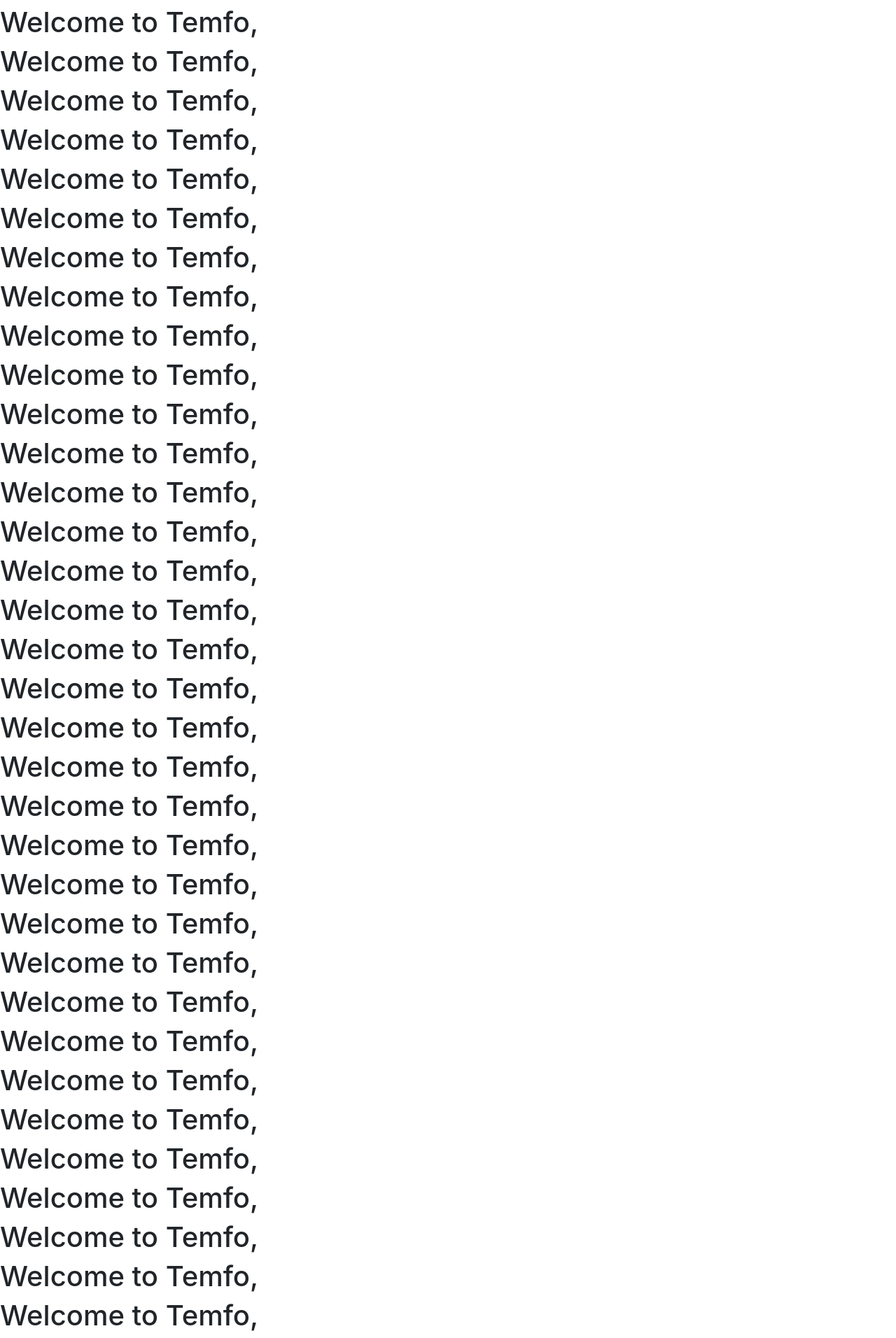
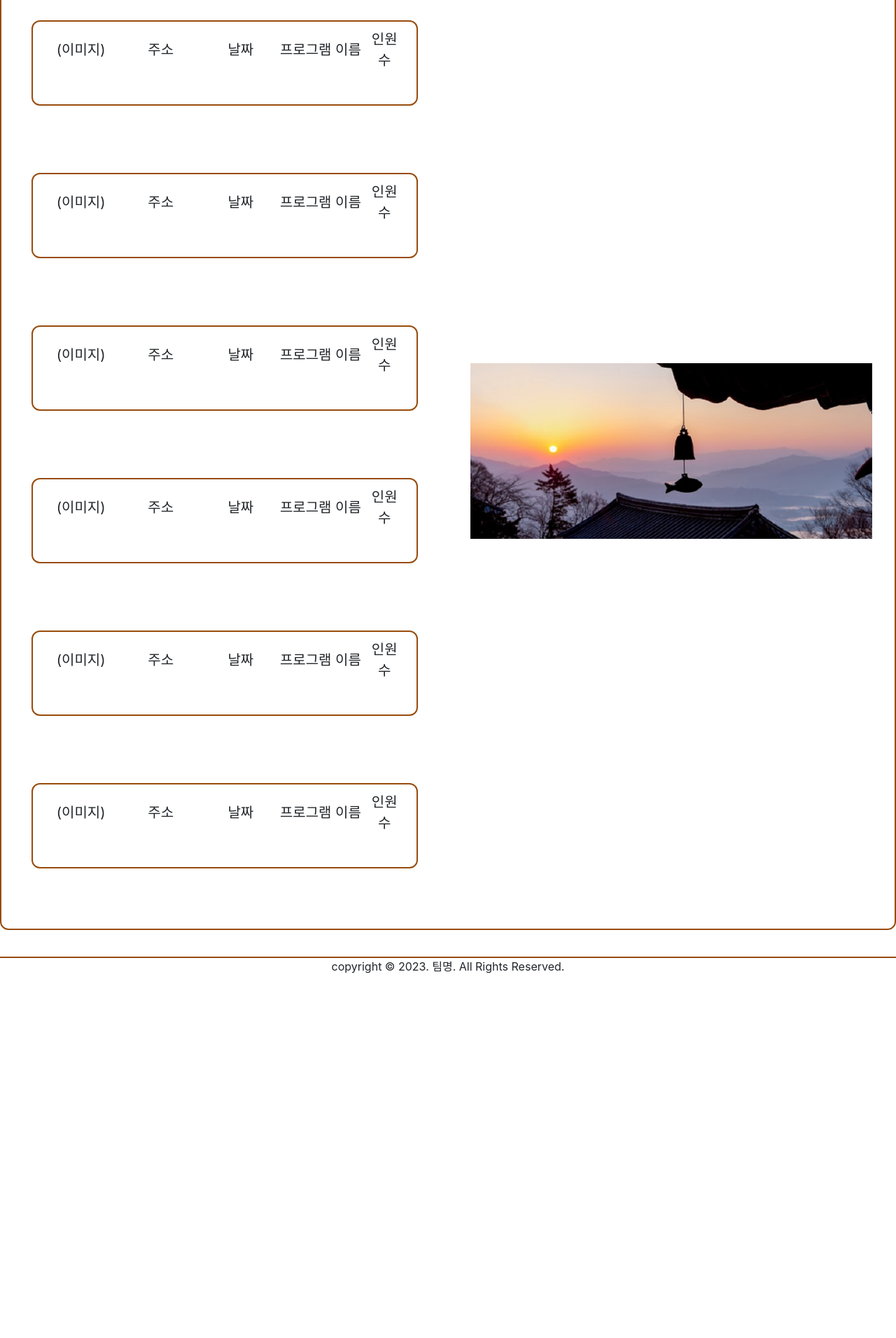
Before and after one commit to jiyoung-B/teamproject-templestay, a Next.js app: page / in a window 1280 px wide. Shown: the part 148-2060 px from the top of the page at 70% size. After the commit the page ends 1557 px from the top, so only its background shows below. Built offline with nearby package versions, Linux system fonts and the light colour scheme.

Commit message:
main 틀

```diff
--- a/pages/index.js
+++ b/pages/index.js
@@ -1,50 +1,79 @@
 import Layout from "./layout/Layout";
 import ToIntro from "./layout/ToIntro";
 import Nav from "./layout/Nav";
+import Container from "react-bootstrap/Container";
+import Row from "react-bootstrap/Row";
+import Col from "react-bootstrap/Col";
+import Link from "next/link";
+import img from "next/image";
+import React from "react";
 
 export default function Home() {
     return (
-        <div>
+        <div className="bg-white" id="wrapper">
             <title>Temfo,</title>
-            <h1 style={{ paddingTop: "100px" }}> Welcome to Temfo, </h1>
-            <h1> Welcome to Temfo, </h1>
-            <h1> Welcome to Temfo, </h1>
-            <h1> Welcome to Temfo, </h1>
-            <h1> Welcome to Temfo, </h1>
-            <h1> Welcome to Temfo, </h1>
-            <h1> Welcome to Temfo, </h1>
-            <h1> Welcome to Temfo, </h1>
-            <h1> Welcome to Temfo, </h1>
-            <h1> Welcome to Temfo, </h1>
-            <h1> Welcome to Temfo, </h1>
-            <h1> Welcome to Temfo, </h1>
-            <h1> Welcome to Temfo, </h1>
-            <h1> Welcome to Temfo, </h1>
-            <h1> Welcome to Temfo, </h1>
-            <h1> Welcome to Temfo, </h1>
-            <h1> Welcome to Temfo, </h1>
-            <h1> Welcome to Temfo, </h1>
-            <h1> Welcome to Temfo, </h1>
-            <h1> Welcome to Temfo, </h1>
-            <h1> Welcome to Temfo, </h1>
-            <h1> Welcome to Temfo, </h1>
-            <h1> Welcome to Temfo, </h1>
-            <h1> Welcome to Temfo, </h1>
-            <h1> Welcome to Temfo, </h1>
-            <h1> Welcome to Temfo, </h1>
-            <h1> Welcome to Temfo, </h1>
-            <h1> Welcome to Temfo, </h1>
-            <h1> Welcome to Temfo, </h1>
-            <h1> Welcome to Temfo, </h1>
-            <h1> Welcome to Temfo, </h1>
-            <h1> Welcome to Temfo, </h1>
-            <h1> Welcome to Temfo, </h1>
-            <h1> Welcome to Temfo, </h1>
-            <h1> Welcome to Temfo, </h1>
-            <h1> Welcome to Temfo, </h1>
-            <h1> Welcome to Temfo, </h1>
-            <h1> Welcome to Temfo, </h1>
-            <h1> Welcome to Temfo, </h1>
+            <h1 style={{ paddingTop: "100px" }}></h1>
+                <Container fluid>
+                <Row>
+
+                </Row>
+
+                        <Row className="tpl">
+                                <Col className="likeslist col-12">
+                                        <Col className="col-6">
+                                                <Row className="tpl">
+                                                        <Col className="likeslist col-10 offset-1 pb-5 mt-5 mb-5">
+                                                                <Col className="col-2">(이미지)</Col>
+                                                                <Col className="col-3">주소</Col>
+                                                                <Col className="col-2">날짜</Col>
+                                                                <Col className="col-3">프로그램 이름</Col>
+                                                                <Col className="col-1">인원 수</Col>
+                                                        </Col>
+                                                        <Col className="likeslist col-10 offset-1 pb-5 mt-5 mb-5">
+                                                                <Col className="col-2">(이미지)</Col>
+                                                                <Col className="col-3">주소</Col>
+                                                                <Col className="col-2">날짜</Col>
+                                                                <Col className="col-3">프로그램 이름</Col>
+                                                                <Col className="col-1">인원 수</Col>
+                                                        </Col>
+                                                        <Col className="likeslist col-10 offset-1 pb-5 mt-5 mb-5">
+                                                                <Col className="col-2">(이미지)</Col>
+                                                                <Col className="col-3">주소</Col>
+                                                                <Col className="col-2">날짜</Col>
+                                                                <Col className="col-3">프로그램 이름</Col>
+                                                                <Col className="col-1">인원 수</Col>
+                                                        </Col>
+                                                        <Col className="likeslist col-10 offset-1 pb-5 mt-5 mb-5">
+                                                                <Col className="col-2">(이미지)</Col>
+                                                                <Col className="col-3">주소</Col>
+                                                                <Col className="col-2">날짜</Col>
+                                                                <Col className="col-3">프로그램 이름</Col>
+                                                                <Col className="col-1">인원 수</Col>
+                                                        </Col>
+                                                        <Col className="likeslist col-10 offset-1 pb-5 mt-5 mb-5">
+                                                                <Col className="col-2">(이미지)</Col>
+                                                                <Col className="col-3">주소</Col>
+                                                                <Col className="col-2">날짜</Col>
+                                                                <Col className="col-3">프로그램 이름</Col>
+                                                                <Col className="col-1">인원 수</Col>
+                                                        </Col>
+                                                        <Col className="likeslist col-10 offset-1 pb-5 mt-5 mb-5">
+                                                                <Col className="col-2">(이미지)</Col>
+                                                                <Col className="col-3">주소</Col>
+                                                                <Col className="col-2">날짜</Col>
+                                                                <Col className="col-3">프로그램 이름</Col>
+                                                                <Col className="col-1">인원 수</Col>
+                                                        </Col>
+
+
+                                                </Row></Col>
+                                        <Col className="col-6"><img src="/img/sampleImg_1.png" alt="intro_img_1" width={"90%"} height={"90%"}/></Col>
+
+                                </Col>
+                        </Row>
+
+
+                </Container>
 
         </div>
     )
--- a/pages/layout/Nav.js
+++ b/pages/layout/Nav.js
@@ -45,7 +45,7 @@
 
 
     return (
-        <div className='border-bottom border-2 border-primary' id='navWrapper'>
+        <div className='border-bottom border-2 border-primary bg-white' id='navWrapper'>
             <Container fluid='xxl'>
                 <Row className='title'>
                     <Col md={{ span: 1 }} style={{textAlign: "center"}}>
```
